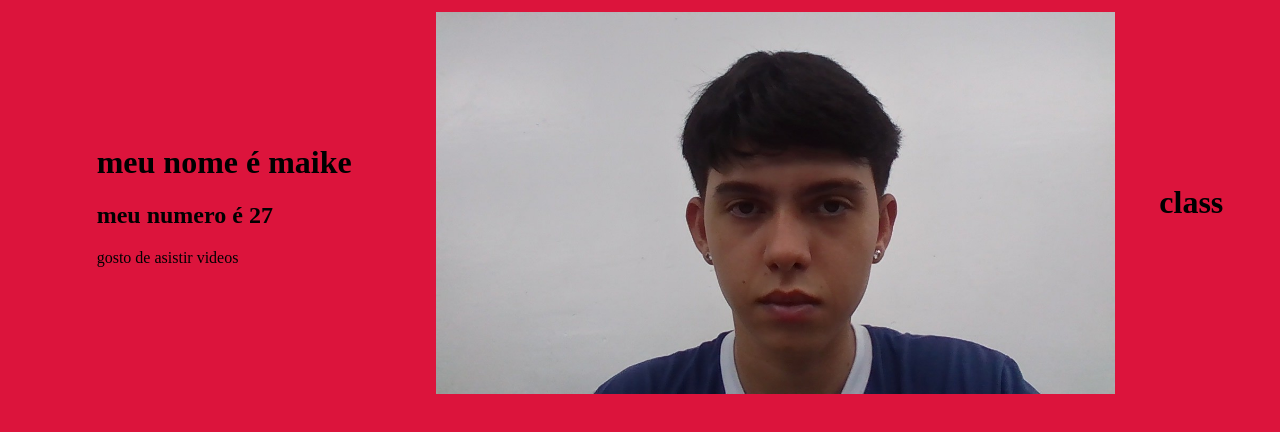
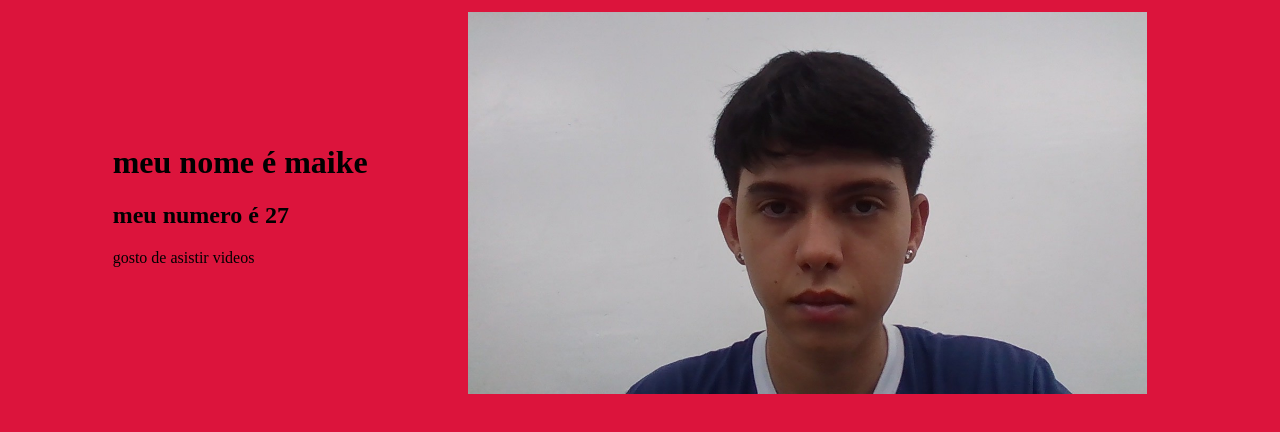
Before and after one commit to maike-droid/Ed.digital-projeto-, a plain HTML site: page index.html in a window 1280 px wide. Drawn offline with Linux system fonts and the light colour scheme.

Commit message:
kjvwbhjrvh

```diff
--- a/index.html
+++ b/index.html
@@ -14,6 +14,6 @@
 
     </div>
    <img class="foto" src="./IMG_20260330_111228.jpg" alt="foto do maike">
-<h1>class</h1>
+<h1></h1>
 </body>
 </html>
```
